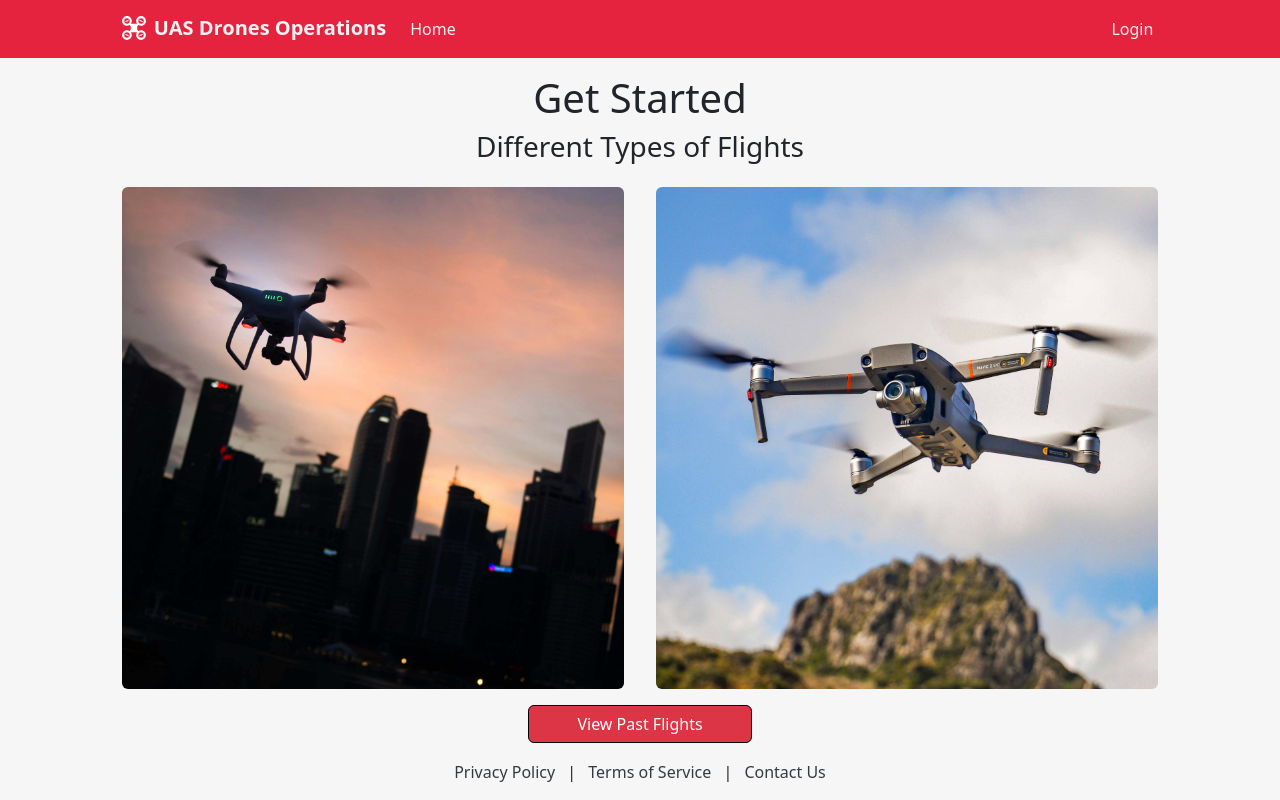
After one commit to NikitaEdin/SOC09109-2025-TR2-Group-Project, a Flask app: page /wizard/getting_started in a window 1280 px wide. The commit adds this page. Run offline with Flask 3, Linux system fonts and the light colour scheme.

Commit message:
Added - images for rural and city flights, routes_forms.py, getting_started.html
Updated -
_init_.py
routes.py,
routes_wizard.py,
viabilityStudy.html

```diff
--- a/app/__init__.py
+++ b/app/__init__.py
@@ -30,3 +30,4 @@
 from app import routes
 from app import routes_auth
 from app import routes_wizard
+from app import routes_forms
--- a/app/routes_wizard.py
+++ b/app/routes_wizard.py
@@ -114,3 +114,7 @@ def wizard_create_project():
     }
 
     return render_template('/wizard/create_project.html', checks=checks)
+
+@app.route("/wizard/getting_started", methods=['GET', 'POST'])
+def wizard_getting_started():
+    return render_template('/wizard/getting_started.html')
--- /dev/null
+++ b/app/templates/wizard/getting_started.html
@@ -0,0 +1,30 @@
+{% extends "base.html" %}
+
+{% block title %}Getting Started{% endblock %}
+
+{% block content %}
+
+<div class="container d-flex flex-column justify-content-center align-items-center" style="min-height: 80vh;">
+    <h1>Get Started</h1>
+    <h3>Different Types of Flights</h3>
+
+    <div class="container d-flex flex-row justify-content-around align-items-center">
+        <div class="m-3">
+            <a href="">
+                <img src="{{ url_for('static', filename='Images/DroneCityEdited.jpg') }}" alt="DroneOp Logo" class="img-fluid rounded">
+            </a>
+        </div>
+
+        <div class="m-3">
+            <a href="">
+                <img src="{{ url_for('static', filename='Images/DroneRuralEdited.jpg') }}" alt="DroneOp Logo" class="img-fluid rounded">
+            </a>
+        </div>
+    </div>
+
+
+    <button class="btn btn-danger border border-black px-5">View Past Flights</button>
+
+</div>
+
+{% endblock %}
```
Also changed, not shown: app/routes.py (+1 -16 lines), app/routes_forms.py (added, +18 -0 lines), app/templates/forms/viabilityStudy.html (+4 -3 lines), app/static/Images/DroneCityEdited.jpg (added), app/static/Images/DroneRuralEdited.jpg (added).
